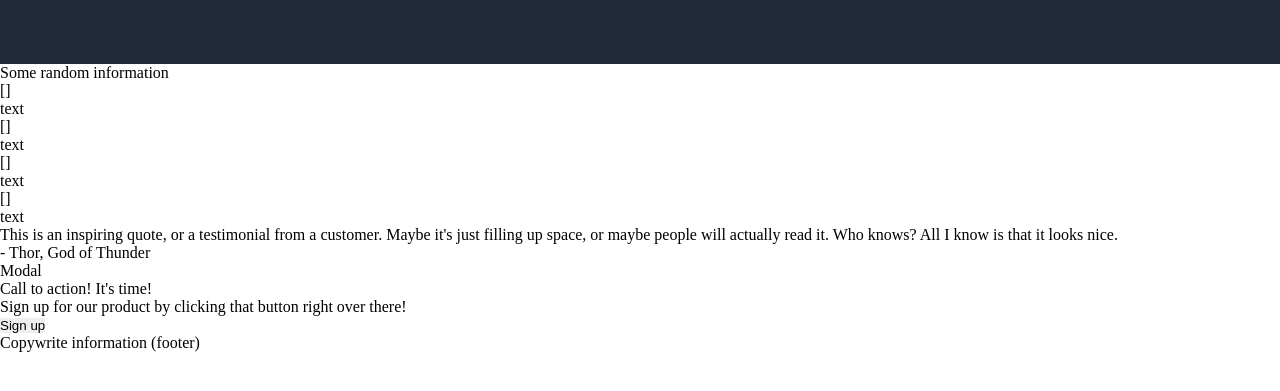
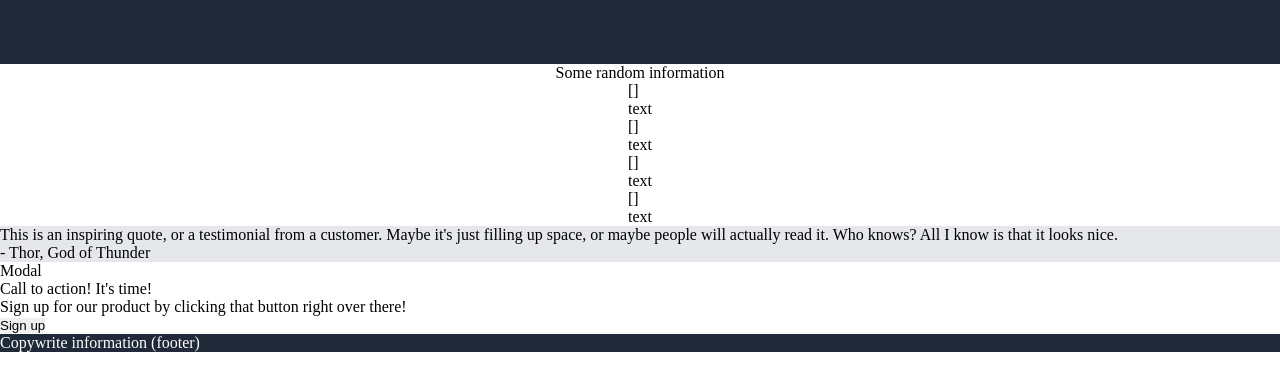
Before and after one commit to louddisturbance/TOP-Landing-Page, a plain HTML site: page index.html in a window 1280 px wide. Shown: the part 341-732 px from the top of the page. Drawn offline with Linux system fonts and the light colour scheme.

Commit message:
added colors to different sections early. Now working on section 2

```diff
--- a/style.css
+++ b/style.css
@@ -60,3 +60,22 @@ a {
     padding: 3px 18px;
     text-align: center;
 }
+
+.section-2 {
+    display: flex;
+    flex-direction: column;
+    align-items: center;
+}
+
+.section-3 {
+    background-color: #E5E7EB;
+}
+
+.section-4 {
+
+}
+
+.footer {
+    background-color: #1F2937;
+    color: white;
+}
```
